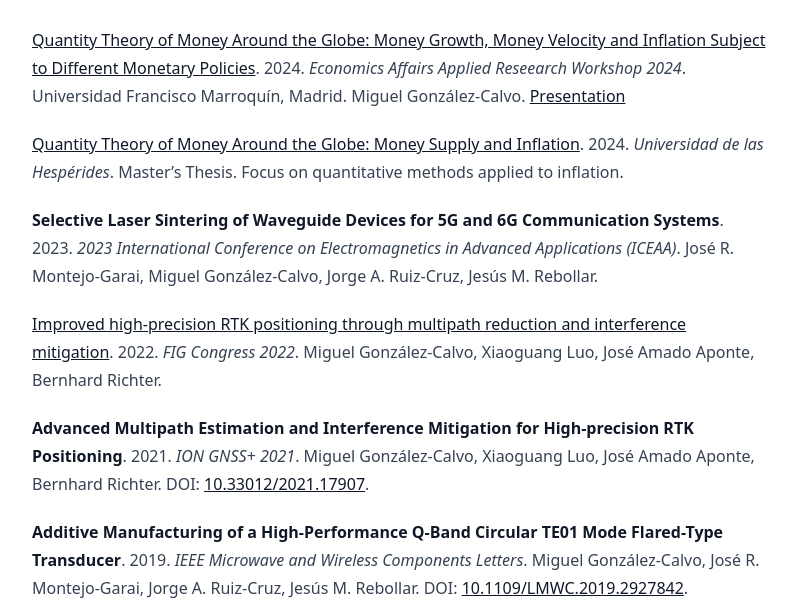
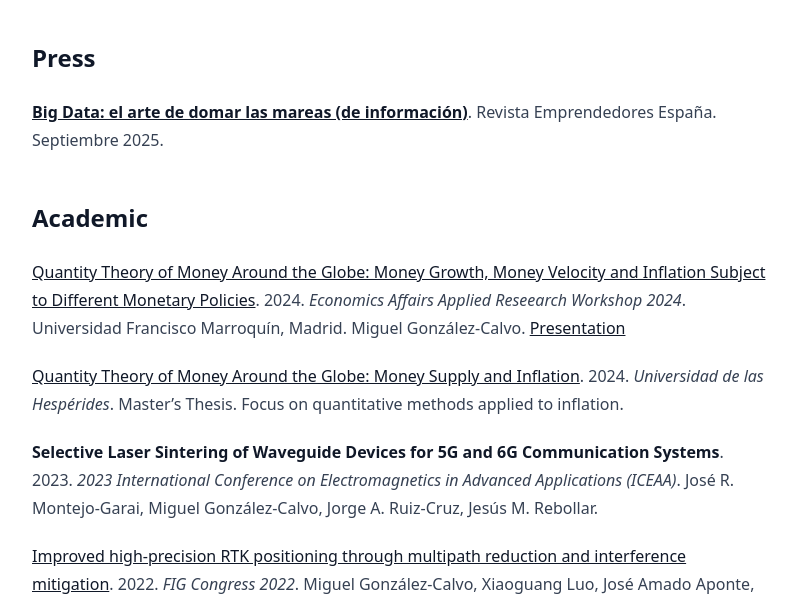
Before and after one commit to MiguelPuntoEs/miguel.es, an Astro site: page /publications in a window 1280 px wide. Shown: the part 195-799 px from the top of the page, without its empty margins (240-1037 px from the left). Built offline with nearby package versions, Linux system fonts and the light colour scheme; Astro itself is replaced by a stand-in of ours.

Commit message:
doc: added publication

```diff
--- a/src/pages/publications.md
+++ b/src/pages/publications.md
@@ -3,6 +3,12 @@
 description: "Personal publications from Miguel González"
 layout: "../layouts/MarkdownLayout.astro"
 ---
+
+## Press
+
+[**Big Data: el arte de domar las mareas (de información)**](https://emprendedores.es/formacion/big-data-el-arte-de-domar-las-mareas-de-informacion/). Revista Emprendedores España. Septiembre 2025.
+
+## Academic
 
 **[Quantity Theory of Money Around the Globe: Money Growth, Money Velocity and Inflation Subject to Different Monetary Policies](docs/ea-2024.pdf)**. 2024. _Economics Affairs Applied Reseearch Workshop 2024_. Universidad Francisco Marroquín, Madrid.
 Miguel González-Calvo. [Presentation](/docs/ea-2024-presentation.pdf)
```
